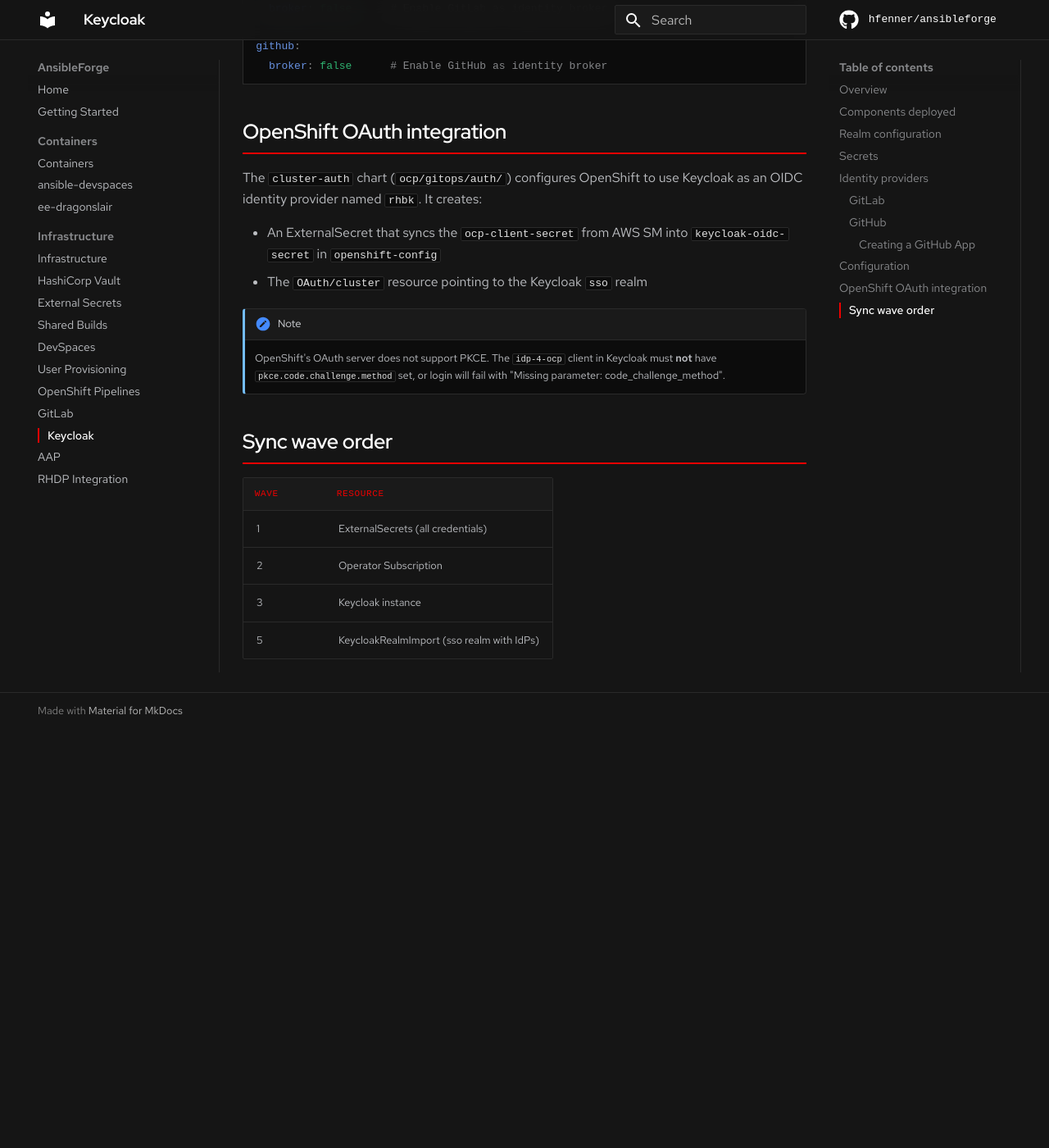
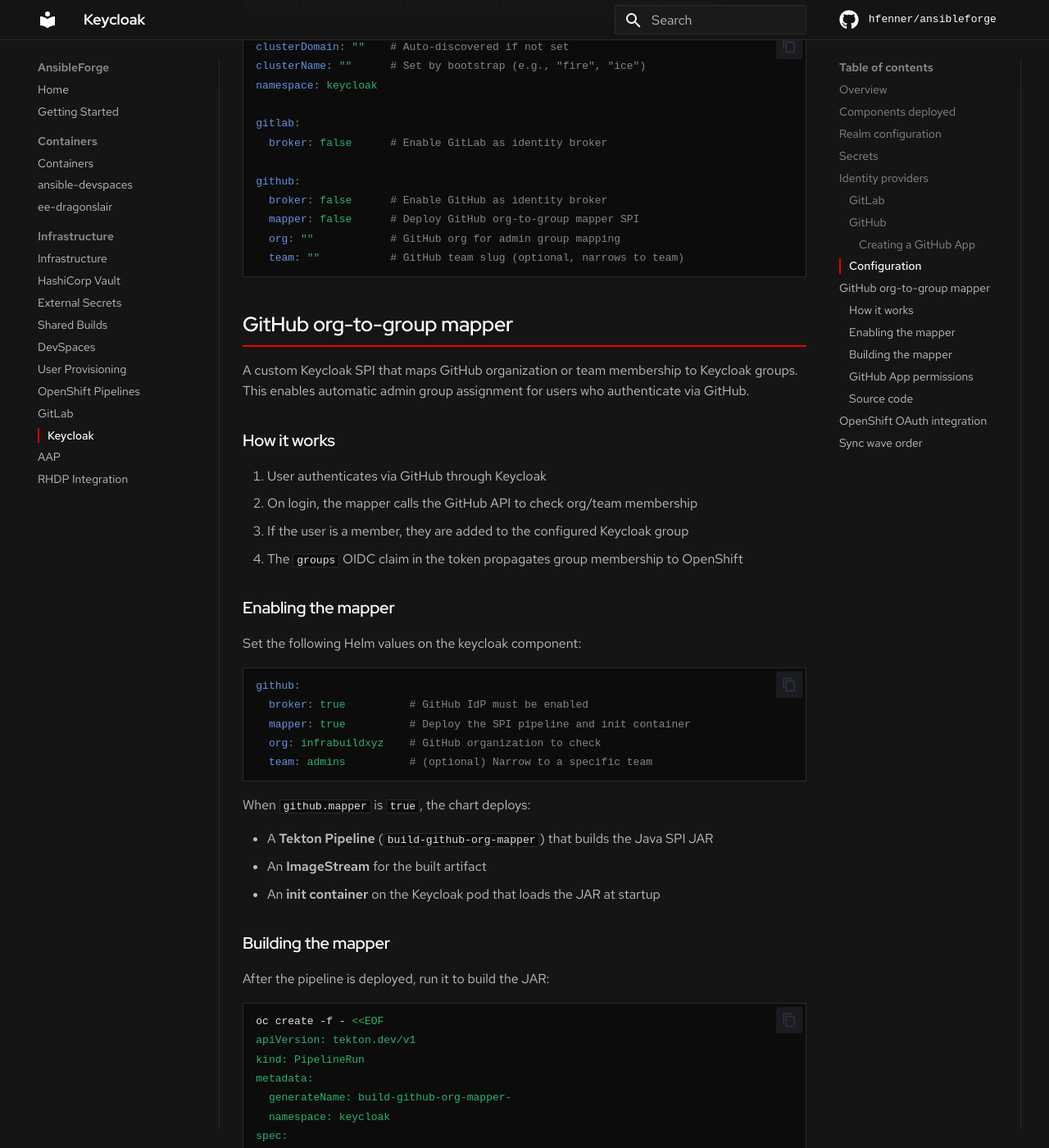
Before and after one commit to hfenner/ansibleforge, an MkDocs documentation site: the page built from docs/docs/infrastructure/keycloak.md, in a window 1280 px wide and 1400 px high, scrolled down 3335 px. Shown: the whole window at 82% size. Built offline with MkDocs 1.6.1 and Material for MkDocs 9.7.7, drawn with Linux system fonts in a browser that asks for light colours; some web fonts are replaced; comment, search, counter and statistics services are not loaded; before the commit the page ends 4224 px from its top, so only the background shows below that; some of the changed text lies outside the part shown.

Commit message:
Document GitHub org-to-group mapper and org members permission
Add Organization members: Read-only to GitHub App permissions table,
document the mapper setup, pipeline build instructions, and Helm
configuration.

Co-Authored-By: Claude Opus 4.6 <noreply@anthropic.com>

````diff
--- a/docs/docs/infrastructure/keycloak.md
+++ b/docs/docs/infrastructure/keycloak.md
@@ -77,12 +77,16 @@ Enabled by setting `github.broker: true` in the Keycloak Helm values (enabled by
 
 4. Set **Account permissions**:
 
-    | Permission | Access |
-    |-----------|--------|
-    | **Email addresses** | Read-only |
+    | Permission | Access | Required for |
+    |-----------|--------|--------------|
+    | **Email addresses** | Read-only | Login (always required) |
+    | **Organization members** | Read-only | Org/team group mapping (only if using `github.mapper`) |
 
     !!! warning
         The `Email addresses: Read-only` permission is **required**. Without it, Keycloak cannot retrieve the user's email from GitHub and login will fail with "Unexpected error when authenticating with identity provider".
+
+    !!! note
+        The `Organization members: Read-only` permission is only needed if you enable the GitHub org-to-group mapper (`github.mapper: true`). It allows Keycloak to check org/team membership via the GitHub API.
 
 5. Click **Create GitHub App**
 
@@ -115,7 +119,75 @@ gitlab:
 
 github:
   broker: false      # Enable GitHub as identity broker
+  mapper: false      # Deploy GitHub org-to-group mapper SPI
+  org: ""            # GitHub org for admin group mapping
+  team: ""           # GitHub team slug (optional, narrows to team)
 ```
+
+## GitHub org-to-group mapper
+
+A custom Keycloak SPI that maps GitHub organization or team membership to Keycloak groups. This enables automatic admin group assignment for users who authenticate via GitHub.
+
+### How it works
+
+1. User authenticates via GitHub through Keycloak
+2. On login, the mapper calls the GitHub API to check org/team membership
+3. If the user is a member, they are added to the configured Keycloak group
+4. The `groups` OIDC claim in the token propagates group membership to OpenShift
+
+### Enabling the mapper
+
+Set the following Helm values on the keycloak component:
+
+```yaml
+github:
+  broker: true          # GitHub IdP must be enabled
+  mapper: true          # Deploy the SPI pipeline and init container
+  org: infrabuildxyz    # GitHub organization to check
+  team: admins          # (optional) Narrow to a specific team
+```
+
+When `github.mapper` is `true`, the chart deploys:
+
+- A **Tekton Pipeline** (`build-github-org-mapper`) that builds the Java SPI JAR
+- An **ImageStream** for the built artifact
+- An **init container** on the Keycloak pod that loads the JAR at startup
+
+### Building the mapper
+
+After the pipeline is deployed, run it to build the JAR:
+
+```bash
+oc create -f - <<EOF
+apiVersion: tekton.dev/v1
+kind: PipelineRun
+metadata:
+  generateName: build-github-org-mapper-
+  namespace: keycloak
+spec:
+  pipelineRef:
+    name: build-github-org-mapper
+  workspaces:
+    - name: source
+      volumeClaimTemplate:
+        spec:
+          accessModes:
+            - ReadWriteOnce
+          resources:
+            requests:
+              storage: 1Gi
+EOF
+```
+
+Once the pipeline completes, the Keycloak pod will pick up the JAR on its next restart.
+
+### GitHub App permissions
+
+The GitHub App must have **Organization members: Read-only** permission under **Organization permissions** for the mapper to check membership. Users who authorized the app before this permission was added will need to re-approve.
+
+### Source code
+
+The mapper source is at `keycloak-extensions/github-org-mapper/`. It implements the `IdentityProviderMapper` SPI and is compatible with Keycloak 26.x / RHBK 26.
 
 ## OpenShift OAuth integration
 
````
